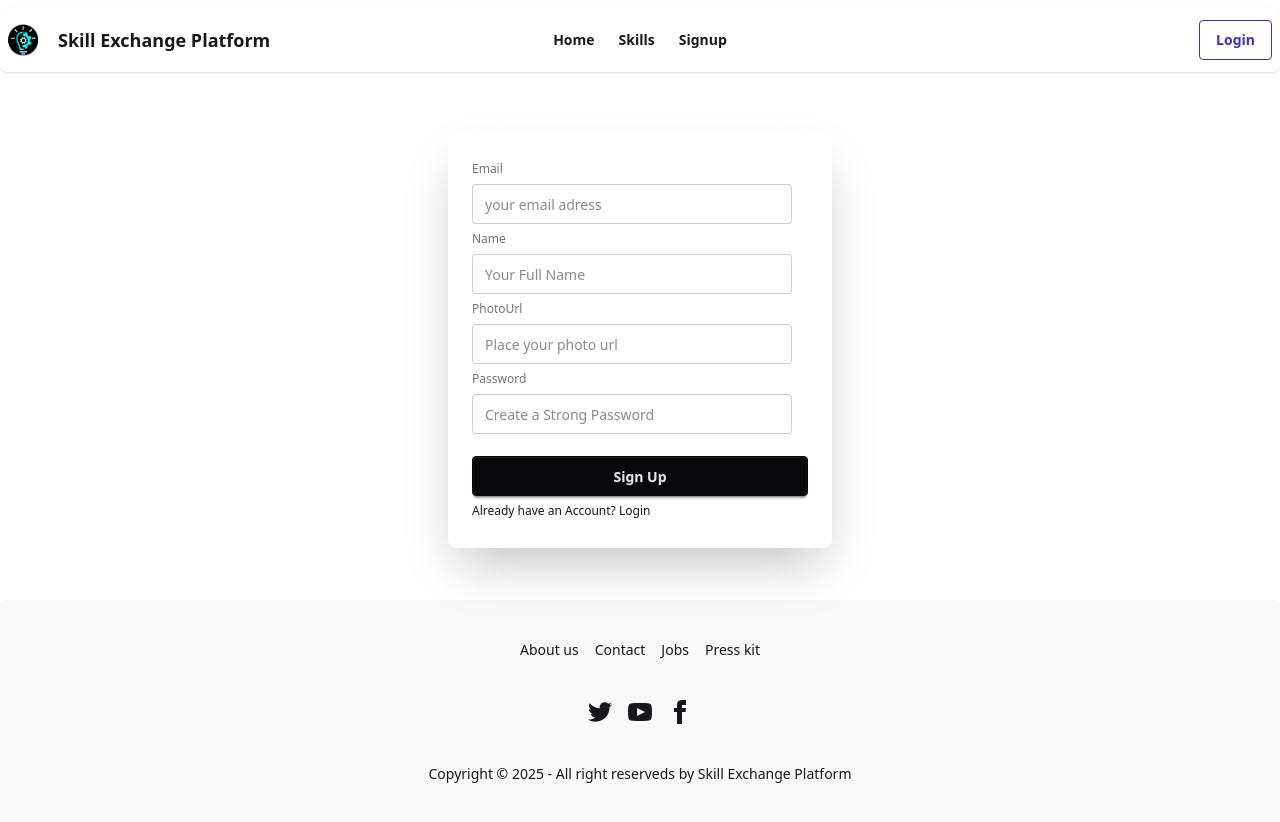
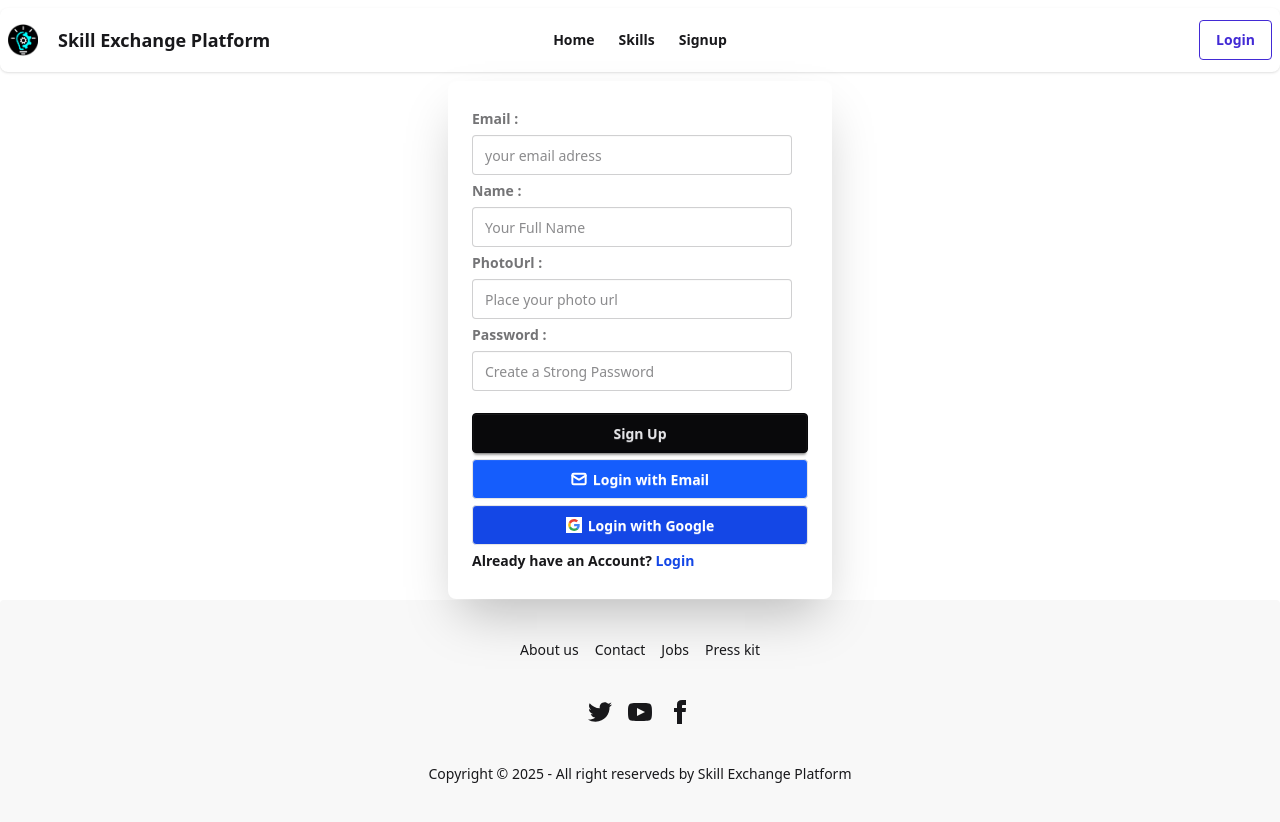
Before and after one commit to emran40989/local-skill-exchange-platform, a React (Vite) app: page /signup in a window 1280 px wide. Built offline with nearby package versions, Linux system fonts and the light colour scheme.

Commit message:
firebase auth error solved

```diff
--- a/src/Components/PopularSkills.jsx
+++ b/src/Components/PopularSkills.jsx
@@ -1,4 +1,5 @@
 import React, { useEffect, useState } from "react";
+import { Link } from "react-router";
 
 const PopularSkills = () => {
   const [skills, setSkills] = useState([]);
@@ -14,7 +15,7 @@ const PopularSkills = () => {
     <div className="py-8 bg-base-200 rounded-lg">
       <h2 className="text-3xl text-center font-bold my-4">Popular Skills</h2>
       <div className="grid grid-cols-1 md:grid-cols-2 lg:grid-cols-3 gap-6 p-4 container mx-auto">
-        {skills.slice(0,3).map((skill) => (
+        {skills.slice(0, 3).map((skill) => (
           <div className="w-full gap-2">
             <div className="border border-gray-300 rounded-lg shadow-md bg-white relative overflow-hidden">
               <img
@@ -31,10 +32,12 @@ const PopularSkills = () => {
                 </div>
                 <div className="flex justify-between mb-3">
                   <div className="text-sm text-black font-semibold">
-                    Rating: <span className="text-yellow-600">{skill.rating}</span>
+                    Rating:{" "}
+                    <span className="text-yellow-600">{skill.rating}</span>
                   </div>
                   <div className="bg-gray-100 px-2 py-1 rounded text-sm font-semibold text-gray-800">
-                    <span className="text-sm font-semibold">Price: </span> {skill.price} USD/hr
+                    <span className="text-sm font-semibold">Price: </span>{" "}
+                    {skill.price} USD/hr
                   </div>
                 </div>
                 <button className="w-full bg-green-500 text-white py-2 rounded hover:bg-green-600 cursor-pointer">
@@ -45,6 +48,13 @@ const PopularSkills = () => {
           </div>
         ))}
       </div>
+      <div className="flex justify-center mt-4">
+        <button className="btn btn-active btn-primary text-center text-lg font-bold">
+        <Link to="/skills" className="">
+          <div className="">Show All</div>
+        </Link>
+      </button>
+      </div>
     </div>
   );
 };
--- a/src/Pages/Signup.jsx
+++ b/src/Pages/Signup.jsx
@@ -1,24 +1,39 @@
 import React, { useContext } from "react";
 import { Link } from "react-router";
 import { AuthContext } from "../Provider/AuthProvider";
+import { updateProfile } from "firebase/auth";
+import { auth } from "../Firebase/firebase.config";
 
 const Signup = () => {
-  const { registerwithEmailPassword } = useContext(AuthContext);
+  const { registerwithEmailPassword, setUser, user } = useContext(AuthContext);
 
   const handlesubmit = (e) => {
     e.preventDefault();
     const email = e.target.email.value;
     const password = e.target.password.value;
-    console.log(email, password);
+    const name = e.target.name.value;
+    const photoUrl = e.target.photoUrl.value;
+
+
 
     registerwithEmailPassword(email, password)
-      .then((result) => {
-        console.log("User created:", result.user);
+    .then((userCredenntial) => {
+        updateProfile(auth.currentUser, {
+        displayName: name,
+        photoURL: photoUrl,
       })
-      .catch((error) => {
-        console.log("Error:", error.message);
-      });
+        .then(() => {
+          setUser(userCredenntial.user)
+        })
+        .catch((error) => {
+          console.log(error)
+        });
+    });
+
+
   };
+
+  console.log(user);
 
   return (
     <div>
@@ -28,28 +43,34 @@ const Signup = () => {
             <div className="card-body">
               <form onSubmit={handlesubmit}>
                 <fieldset className="fieldset">
-                  <label className="label">Email</label>
+                  <label className="label text-sm font-semibold">
+                    Email :{" "}
+                  </label>
                   <input
                     name="email"
                     type="email"
                     className="input"
                     placeholder="your email adress"
                   />
-                  <label className="label">Name</label>
+                  <label className="label text-sm font-semibold">Name : </label>
                   <input
                     name="name"
                     type="text"
                     className="input"
                     placeholder="Your Full Name"
                   />
-                  <label className="label">PhotoUrl</label>
+                  <label className="label  text-sm font-semibold">
+                    PhotoUrl :
+                  </label>
                   <input
-                    name="photourl"
+                    name="photoUrl"
                     type="text"
                     className="input"
                     placeholder="Place your photo url"
                   />
-                  <label className="label">Password</label>
+                  <label className="label  text-sm font-semibold">
+                    Password :
+                  </label>
                   <input
                     name="password"
                     type="password"
@@ -57,9 +78,63 @@ const Signup = () => {
                     placeholder="Create a Strong Password"
                   />
                   <button className="btn btn-neutral mt-4">Sign Up</button>
-                  <div>
+                  {/* Email */}
+                  <button className="btn bg-blue-600 text-white border-[#e5e5e5]">
+                    <svg
+                      aria-label="Email icon"
+                      width="16"
+                      height="16"
+                      xmlns="http://www.w3.org/2000/svg"
+                      viewBox="0 0 24 24"
+                    >
+                      <g
+                        strokeLinejoin="round"
+                        strokeLinecap="round"
+                        strokeWidth="3"
+                        fill="none"
+                        stroke="white"
+                      >
+                        <rect width="20" height="16" x="2" y="4" rx="2"></rect>
+                        <path d="m22 7-8.97 5.7a1.94 1.94 0 0 1-2.06 0L2 7"></path>
+                      </g>
+                    </svg>
+                    Login with Email
+                  </button>
+                  {/* Google */}
+                  <button className="btn bg-blue-700 text-white border-[#e5e5e5]">
+                    <svg
+                      aria-label="Google logo"
+                      width="16"
+                      height="16"
+                      xmlns="http://www.w3.org/2000/svg"
+                      viewBox="0 0 512 512"
+                    >
+                      <g>
+                        <path d="m0 0H512V512H0" fill="#fff"></path>
+                        <path
+                          fill="#34a853"
+                          d="M153 292c30 82 118 95 171 60h62v48A192 192 0 0190 341"
+                        ></path>
+                        <path
+                          fill="#4285f4"
+                          d="m386 400a140 175 0 0053-179H260v74h102q-7 37-38 57"
+                        ></path>
+                        <path
+                          fill="#fbbc02"
+                          d="m90 341a208 200 0 010-171l63 49q-12 37 0 73"
+                        ></path>
+                        <path
+                          fill="#ea4335"
+                          d="m153 219c22-69 116-109 179-50l55-54c-78-75-230-72-297 55"
+                        ></path>
+                      </g>
+                    </svg>
+                    Login with Google
+                  </button>
+
+                  <div className="text-sm font-semibold">
                     Already have an Account?{" "}
-                    <Link to="/login" className="link link-hover">
+                    <Link to="/login" className="link link-hover text-blue-700">
                       Login
                     </Link>
                   </div>
--- a/src/Provider/AuthProvider.jsx
+++ b/src/Provider/AuthProvider.jsx
@@ -1,11 +1,14 @@
 import { createUserWithEmailAndPassword } from 'firebase/auth';
-import React, { createContext } from 'react';
+import React, { createContext, useState } from 'react';
 import { auth } from '../Firebase/firebase.config';
 
 //eslint-disable-next-line react-refresh/only-export-components
 export const AuthContext = createContext();
 
 const AuthProvider = ({children}) => {
+
+    const [loading, setLoading] = useState(true);
+    const [user, setUser] = useState(null);
 
     const registerwithEmailPassword = (email, pass) => {
         return createUserWithEmailAndPassword(auth, email, pass)
@@ -14,6 +17,8 @@ const AuthProvider = ({children}) => {
 
     const authData = {
         registerwithEmailPassword,
+        setUser,
+        user,
     };
 
     return <AuthContext.Provider value={authData}>
```
